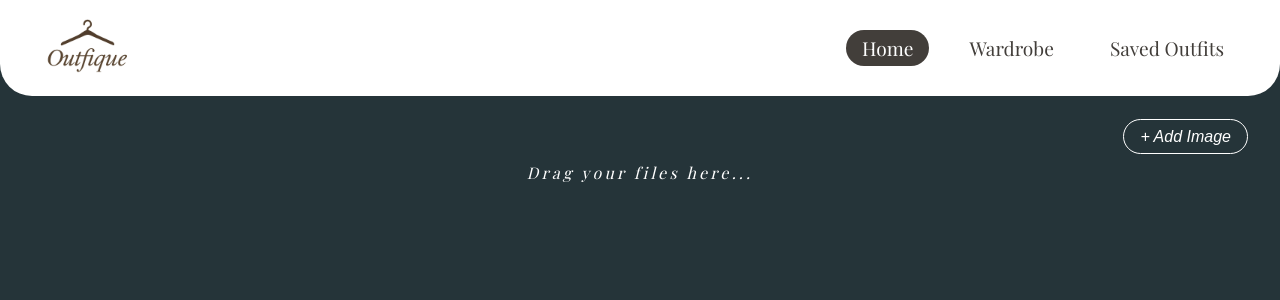
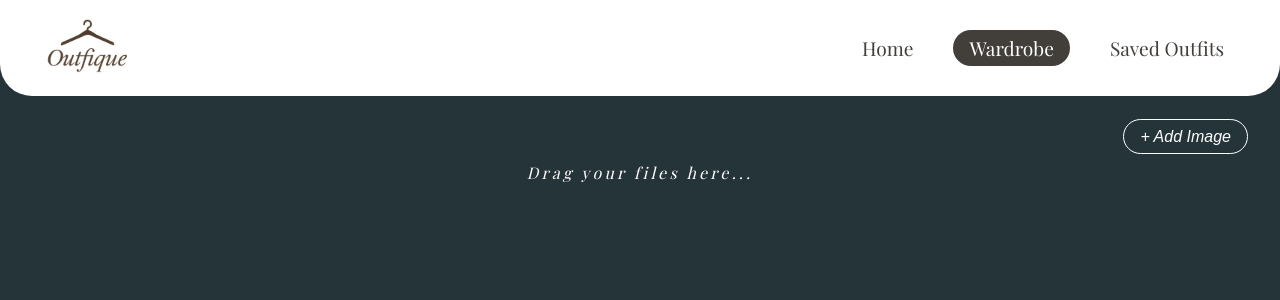
Before and after one commit to nowinoa/Outfit_planner, a React (Create React App) app in the folder outfit_planner/: page /closet in a window 1280 px wide. Shown: the top 300 px of the page. Built offline with nearby package versions, Linux system fonts and the light colour scheme; a web font is replaced by a local one.

Commit message:
fixing navigation router bug on refreshing browser, solved by storing the path as state

```diff
--- a/outfit_planner/src/components/navbar/Navbar.jsx
+++ b/outfit_planner/src/components/navbar/Navbar.jsx
@@ -1,15 +1,14 @@
 import React, { useState } from 'react';
-import { useNavigate } from 'react-router-dom';
+import { useNavigate, useLocation } from 'react-router-dom';
 import './Navbar.css';
 import logo from '../../assets/logo.png';
 
 const Navbar = () => {
   const navigate = useNavigate();
+  const location = useLocation();
   const [menuOpen, setMenuOpen] = useState(false);
-  const [activePath, setActivePath] = useState('/'); // default page
 
   const handleNavClick = (path) => {
-    setActivePath(path);
     setMenuOpen(false);
     navigate(path);
   };
@@ -32,7 +31,7 @@ const Navbar = () => {
       <div className={`nav-buttons ${menuOpen ? 'open' : ''}`}>
         <button
           type="button"
-          className={`nav-btn ${activePath === '/' ? 'active' : ''}`}
+          className={`nav-btn ${location.pathname === '/' ? 'active' : ''}`}
           onClick={() => handleNavClick('/')}
         >
           Home
@@ -40,7 +39,7 @@ const Navbar = () => {
 
         <button
           type="button"
-          className={`nav-btn ${activePath === '/closet' ? 'active' : ''}`}
+          className={`nav-btn ${location.pathname === '/closet' ? 'active' : ''}`}
           onClick={() => handleNavClick('/closet')}
         >
           Wardrobe
@@ -48,7 +47,7 @@ const Navbar = () => {
 
         <button
           type="button"
-          className={`nav-btn ${activePath === '/outfits' ? 'active' : ''}`}
+          className={`nav-btn ${location.pathname === '/outfits' ? 'active' : ''}`}
           onClick={() => handleNavClick('/outfits')}
         >
           Saved Outfits
```
